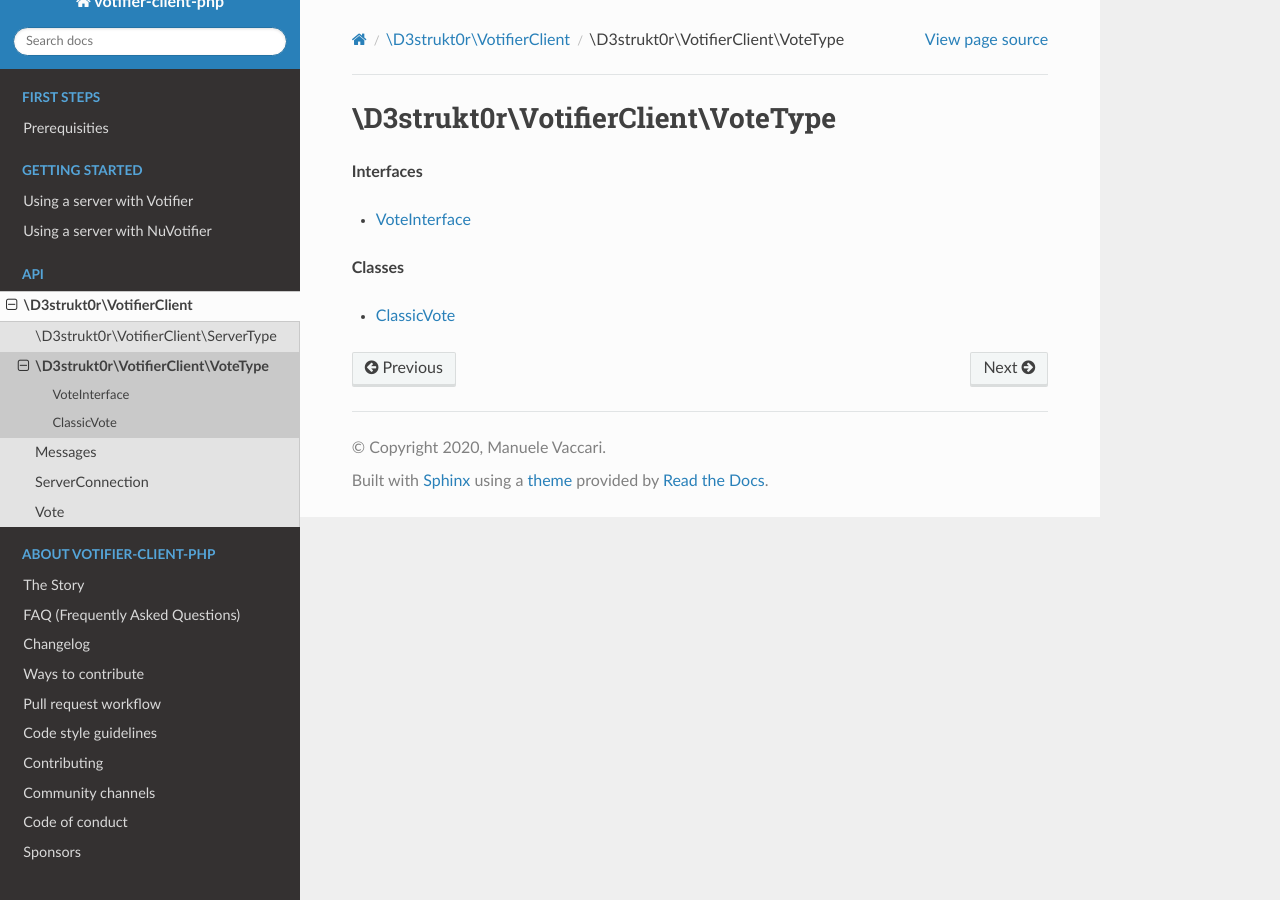
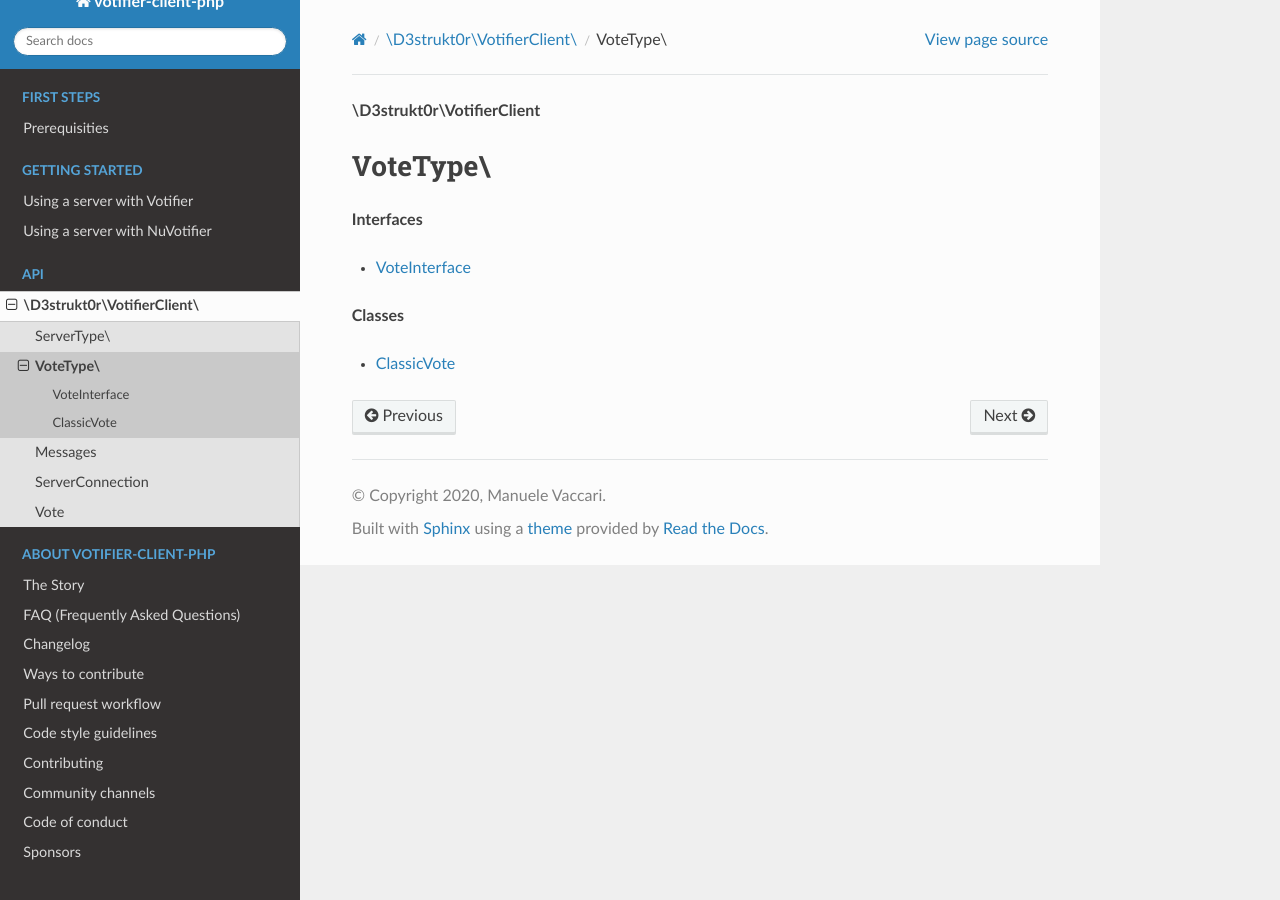
Before and after one commit to D3strukt0r/votifier-client-php, a Sphinx documentation site: the page built from docs/pages/api/VoteType/index.rst, in a window 1280 px wide. Built offline with Sphinx 7.4.7 and the Read the Docs theme 2.0.0, drawn with Linux system fonts in a browser that asks for light colours.

Commit message:
Improve doc structure

```diff
--- a/docs/pages/api/VoteType/index.rst
+++ b/docs/pages/api/VoteType/index.rst
@@ -1,6 +1,8 @@
-======================================
-\\D3strukt0r\\VotifierClient\\VoteType
-======================================
+**\\D3strukt0r\\VotifierClient**
+
+==========
+VoteType\\
+==========
 
 **Interfaces**
 
--- a/docs/pages/api/index.rst
+++ b/docs/pages/api/index.rst
@@ -1,6 +1,6 @@
-============================
-\\D3strukt0r\\VotifierClient
-============================
+==============================
+\\D3strukt0r\\VotifierClient\\
+==============================
 
 **Namespaces**
 
```
Also changed, not shown: docs/pages/api/ServerType/index.rst (+5 -3 lines).
